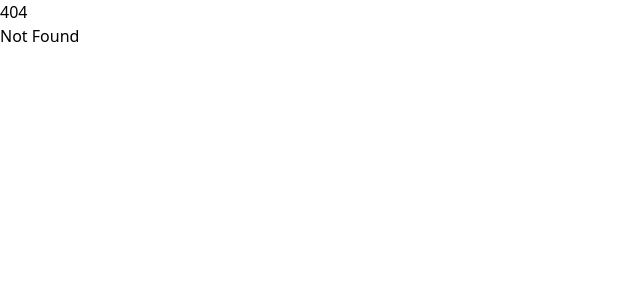
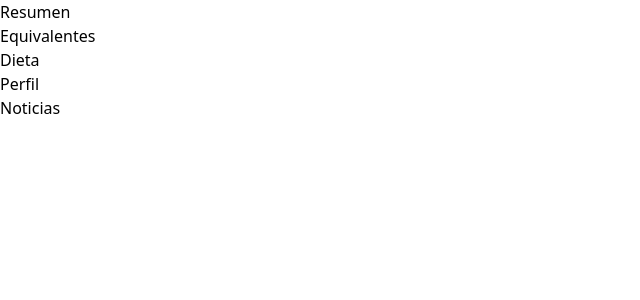
Before and after one commit to MexNowah/seni-app-svelte-kit, a SvelteKit app: page /home in a window 1280 px wide. Before the commit this address had no page. Shown: the top 300 px of the page, without its empty margins (0-640 px from the left). Built offline with nearby package versions, Linux system fonts and the light colour scheme.

Commit message:
1 file modified, 2 added, 2 deleted

```diff
--- a/src/routes/+page.svelte
+++ b/src/routes/+page.svelte
@@ -37,6 +37,7 @@
         localStorage.setItem('userId', resp.userId);
         localStorage.setItem('lastEmail', credentials.email)
       }
+      window.location.href = "/home";
       //loading = false;
     }catch(e){
       swal("Error de Authentificación", "Favor de verificar sus credenciales, en caso del error continuar contacta a tu nutriólogo!", "error");
--- /dev/null
+++ b/src/routes/home/+page.svelte
@@ -0,0 +1,26 @@
+<svelte:head>
+	<title>Home</title>
+	<meta name="description" content="Seni Home" />
+</svelte:head>
+
+<script>
+
+	let tabsOptions = [
+			{ name: "Resumen", icon: ""},
+			{ name: "Equivalentes", icon: ""},
+			{ name: "Dieta", icon: ""},
+			{ name: "Perfil", icon: ""},
+			{ name: "Noticias", icon: ""}
+	]
+
+</script>
+
+<div class="relative h-screen">
+	 	<div class="absolute w-full bottom-0 p-2 grid grid-flow-col justify-stretch">
+			{#each tabsOptions as item, i}
+				<div class="text-center">
+					{item.name}
+				</div>
+			{/each}
+		</div>
+</div>
```
Also changed, not shown: src/routes/about/+page.svelte (deleted, +0 -21 lines), src/routes/home/+page.js (renamed from src/routes/about/+page.js).
